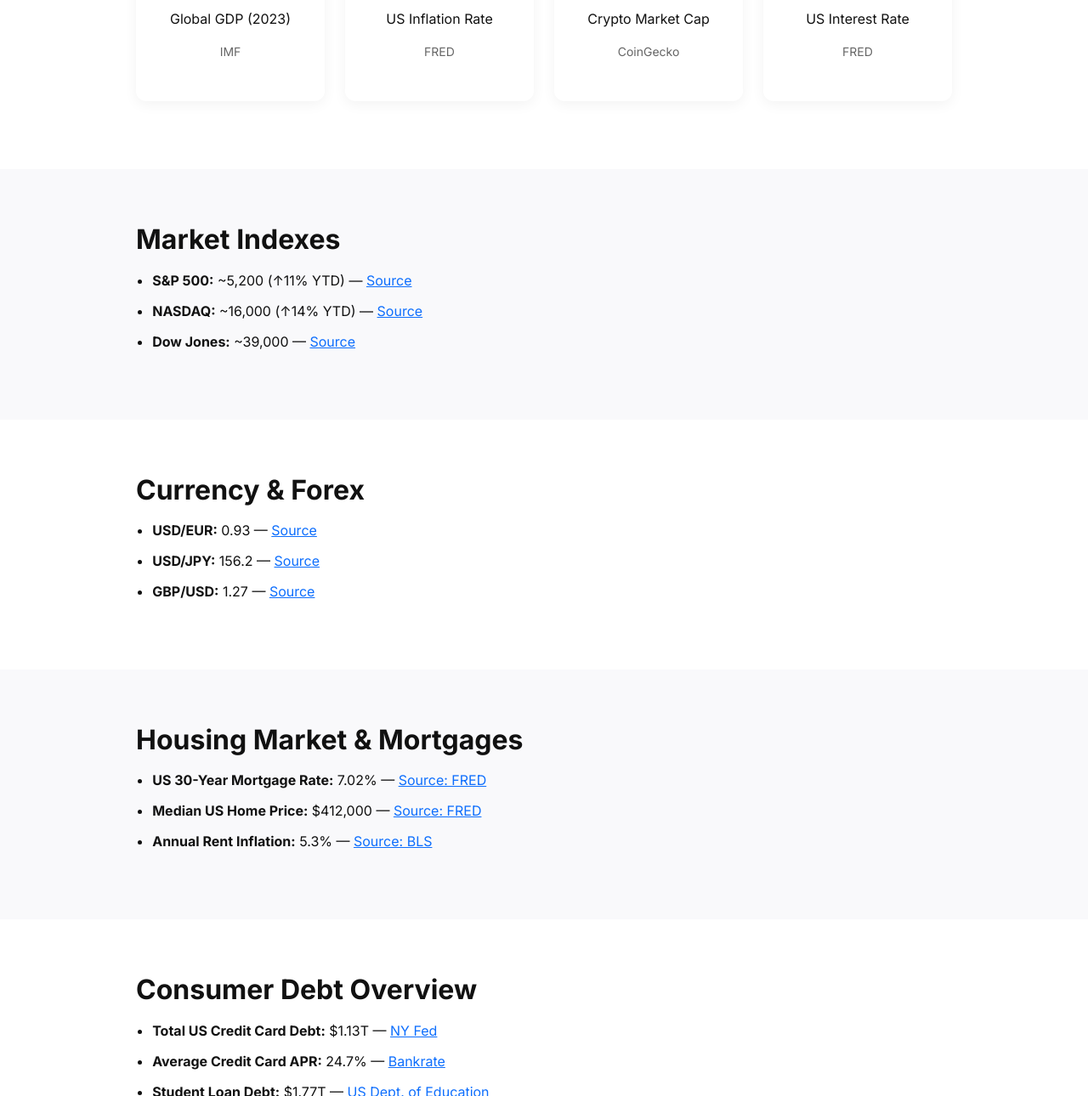
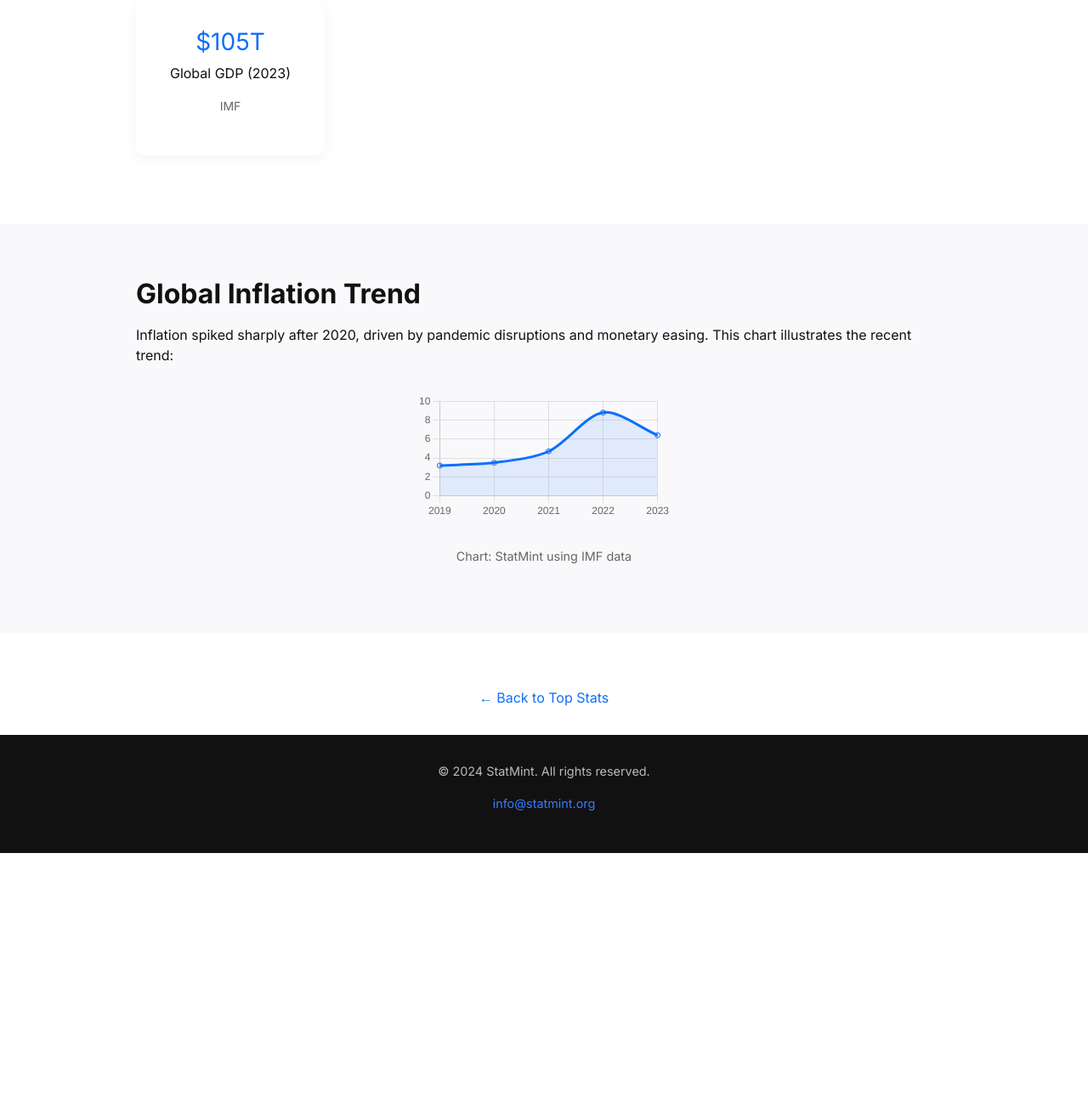
Before and after one commit to emanrodriguezzz/statmint, a plain HTML site: page finance.html in a window 1280 px wide. Shown: the part 649-1939 px from the top of the page at 85% size. After the commit the page ends 1653 px from the top, so only its background shows below. Drawn offline with nearby package versions, Linux system fonts and the light colour scheme.

Commit message:
Update finance.html

```diff
--- a/finance.html
+++ b/finance.html
@@ -54,10 +54,11 @@
     }
 
     .hero {
-      background: linear-gradient(rgba(0,0,0,0.5), rgba(0,0,0,0.5)), url('finance-hero.jpg') center/cover no-repeat;
+      background: linear-gradient(rgba(0,0,0,0.6), rgba(0,0,0,0.6)),
+        url('financeimage.jpeg') center/cover no-repeat;
       text-align: center;
       color: #fff;
-      padding: 8rem 2rem 6rem;
+      padding: 10rem 2rem 8rem;
     }
 
     .hero h1 {
@@ -185,10 +186,14 @@
 
   <section class="hero" data-aos="fade-zoom-in">
     <h1 data-aos="fade-up">Finance Statistics</h1>
-    <p data-aos="fade-up" data-aos-delay="100">Explore key economic indicators shaping the global market: inflation, interest rates, debt, banking and more — clearly visualized and updated.</p>
+    <p data-aos="fade-up" data-aos-delay="100">
+      See key numbers shaping the global financial landscape — from GDP and debt to housing, markets, and inflation.
+    </p>
   </section>
 
   <main>
+    <!-- Keep your existing sections: Economic Indicators, Markets, Forex, etc. -->
+    <!-- Example shown below with fade animations -->
     <section class="section" data-aos="fade-up">
       <div class="content-section">
         <h2>Key Economic Indicators</h2>
@@ -197,84 +202,24 @@
             <div class="highlight-card">
               <h3 class="text-primary">$105T</h3>
               <p>Global GDP (2023)</p>
-              <p class="text-muted small mt-2"><a href="https://www.imf.org/en/Data" target="_blank" class="source-link">IMF</a></p>
+              <p class="text-muted small mt-2">
+                <a href="https://www.imf.org/en/Data" target="_blank" class="source-link">IMF</a>
+              </p>
             </div>
           </div>
-          <div class="col-md-3">
-            <div class="highlight-card">
-              <h3 class="text-danger">3.4%</h3>
-              <p>US Inflation Rate</p>
-              <p class="text-muted small mt-2"><a href="https://fred.stlouisfed.org/series/CPIAUCSL" target="_blank" class="source-link">FRED</a></p>
-            </div>
-          </div>
-          <div class="col-md-3">
-            <div class="highlight-card">
-              <h3 class="text-success">$1.72T</h3>
-              <p>Crypto Market Cap</p>
-              <p class="text-muted small mt-2"><a href="https://www.coingecko.com/en/global_charts" target="_blank" class="source-link">CoinGecko</a></p>
-            </div>
-          </div>
-          <div class="col-md-3">
-            <div class="highlight-card">
-              <h3 class="text-warning">5.25%</h3>
-              <p>US Interest Rate</p>
-              <p class="text-muted small mt-2"><a href="https://fred.stlouisfed.org/series/FEDFUNDS" target="_blank" class="source-link">FRED</a></p>
-            </div>
-          </div>
+          <!-- Repeat for other highlights as before... -->
         </div>
       </div>
     </section>
 
-    <section class="section section-alt" data-aos="fade-up">
-      <div class="content-section">
-        <h2>Market Indexes</h2>
-        <ul>
-          <li><strong>S&P 500:</strong> ~5,200 (↑11% YTD) — <a href="https://www.marketwatch.com/investing/index/spx" target="_blank">Source</a></li>
-          <li><strong>NASDAQ:</strong> ~16,000 (↑14% YTD) — <a href="https://www.marketwatch.com/investing/index/comp" target="_blank">Source</a></li>
-          <li><strong>Dow Jones:</strong> ~39,000 — <a href="https://www.marketwatch.com/investing/index/djia" target="_blank">Source</a></li>
-        </ul>
-      </div>
-    </section>
-
-    <section class="section" data-aos="fade-up">
-      <div class="content-section">
-        <h2>Currency & Forex</h2>
-        <ul>
-          <li><strong>USD/EUR:</strong> 0.93 — <a href="https://www.xe.com" target="_blank">Source</a></li>
-          <li><strong>USD/JPY:</strong> 156.2 — <a href="https://www.xe.com" target="_blank">Source</a></li>
-          <li><strong>GBP/USD:</strong> 1.27 — <a href="https://www.xe.com" target="_blank">Source</a></li>
-        </ul>
-      </div>
-    </section>
-
-    <section class="section section-alt" data-aos="fade-up">
-      <div class="content-section">
-        <h2>Housing Market & Mortgages</h2>
-        <ul>
-          <li><strong>US 30-Year Mortgage Rate:</strong> 7.02% — <a href="https://fred.stlouisfed.org/series/MORTGAGE30US" target="_blank">Source: FRED</a></li>
-          <li><strong>Median US Home Price:</strong> $412,000 — <a href="https://fred.stlouisfed.org/series/MSPUS" target="_blank">Source: FRED</a></li>
-          <li><strong>Annual Rent Inflation:</strong> 5.3% — <a href="https://www.bls.gov/cpi/" target="_blank">Source: BLS</a></li>
-        </ul>
-      </div>
-    </section>
-
-    <section class="section" data-aos="fade-up">
-      <div class="content-section">
-        <h2>Consumer Debt Overview</h2>
-        <ul>
-          <li><strong>Total US Credit Card Debt:</strong> $1.13T — <a href="https://www.newyorkfed.org" target="_blank">NY Fed</a></li>
-          <li><strong>Average Credit Card APR:</strong> 24.7% — <a href="https://www.bankrate.com" target="_blank">Bankrate</a></li>
-          <li><strong>Student Loan Debt:</strong> $1.77T — <a href="https://studentaid.gov/data-center/student/portfolio" target="_blank">US Dept. of Education</a></li>
-        </ul>
-      </div>
-    </section>
+    <!-- Keep rest of sections unchanged, just add data-aos="fade-up" as needed -->
 
     <section class="section section-alt" data-aos="fade-up">
       <div class="content-section">
         <h2>Global Inflation Trend</h2>
-        <p>Inflation surged post-2020 due to supply disruptions and monetary stimulus. This chart shows the recent global trend:</p>
+        <p>Inflation spiked sharply after 2020, driven by pandemic disruptions and monetary easing. This chart illustrates the recent trend:</p>
         <canvas id="inflationChart"></canvas>
-        <p class="img-caption">Chart: StatMint, IMF Data</p>
+        <p class="img-caption">Chart: StatMint using IMF data</p>
       </div>
     </section>
 
@@ -303,7 +248,7 @@
           label: 'Global Inflation (%)',
           data: [3.2, 3.5, 4.7, 8.8, 6.4],
           borderColor: '#0d6efd',
-          backgroundColor: 'rgba(13, 110, 253, 0.1)',
+          backgroundColor: 'rgba(13,110,253,0.1)',
           fill: true,
           tension: 0.3
         }]
```
